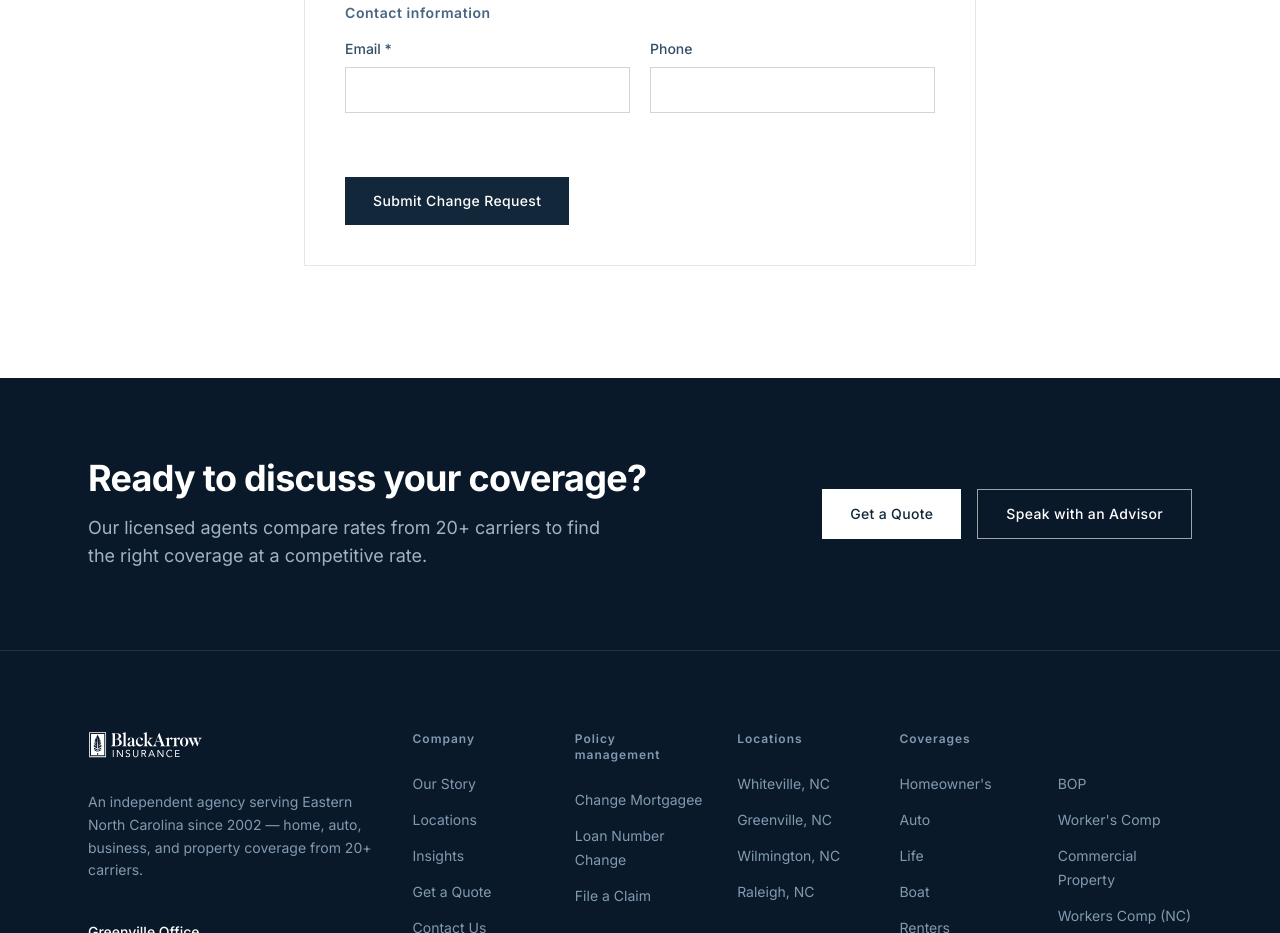
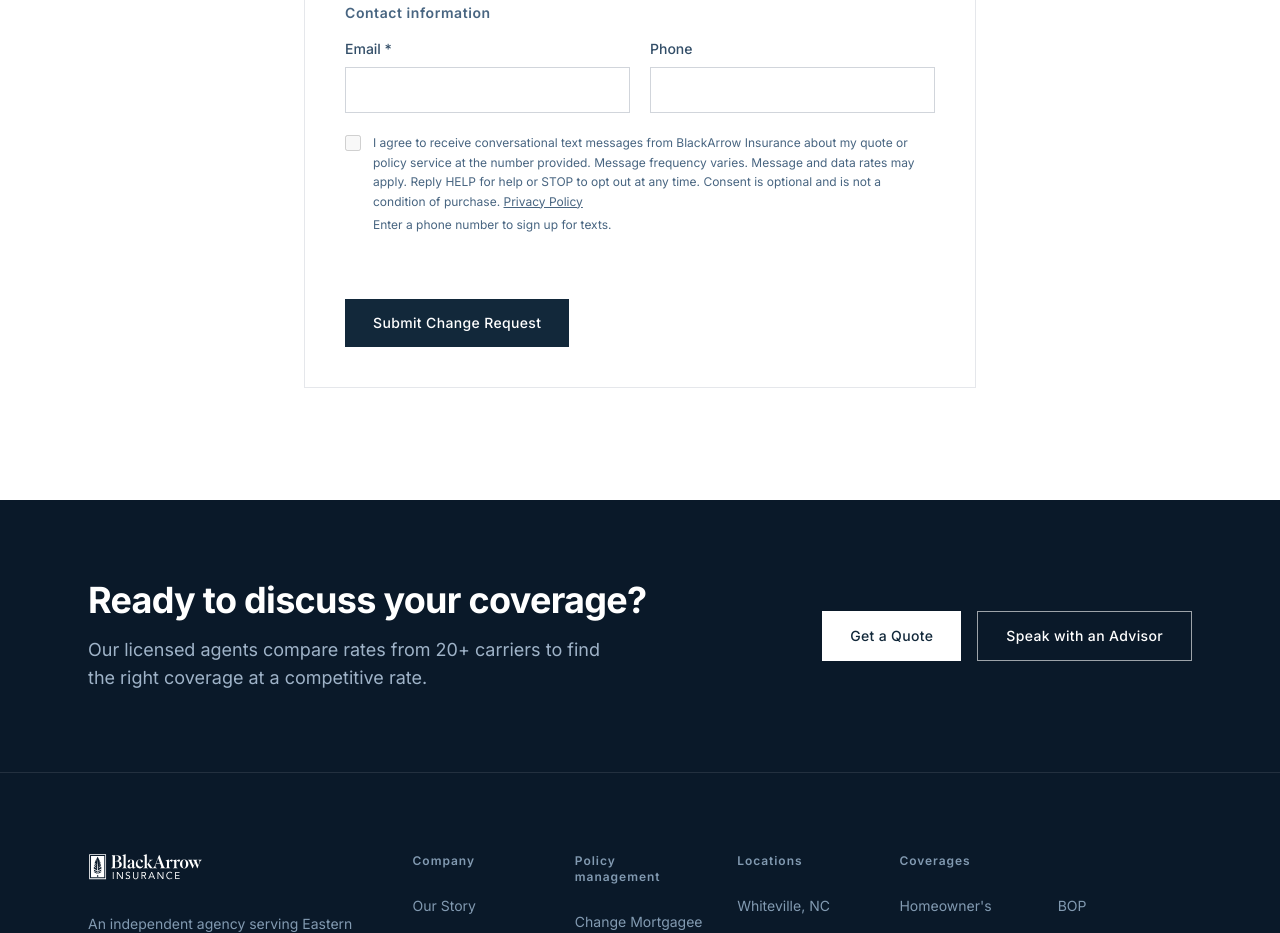
Before and after one commit to solagon-dev/blackarrow, a Next.js app: page /change-mortgagee in a window 1280 px wide. Shown: the part 1180-2113 px from the top of the page. Built offline with nearby package versions, Linux system fonts and the light colour scheme; no server answers.

Commit message:
Add optional SMS consent to website forms

```diff
--- a/app/change-mortgagee/page.tsx
+++ b/app/change-mortgagee/page.tsx
@@ -3,12 +3,13 @@
 import { useState } from 'react'
 import Image from 'next/image'
 import { useFormSubmit } from '@/lib/use-form-submit'
+import SmsConsentCheckbox from '@/components/ui/SmsConsentCheckbox'
 
 export default function ChangeMortgageePage() {
   const [form, setForm] = useState({
     policyNumber: '', insuredName: '', propertyAddress: '',
     newMortgageeName: '', newMortgageeAddress: '', loanNumber: '',
-    email: '', phone: '',
+    email: '', phone: '', smsConsent: false,
   })
   const { status, errorMessage, submit } = useFormSubmit('change-mortgagee', 'change_mortgagee')
 
@@ -17,7 +18,7 @@
     await submit(form)
   }
 
-  const update = (field: string, value: string) => setForm(f => ({ ...f, [field]: value }))
+  const update = (field: string, value: string) => setForm(f => ({ ...f, [field]: value, ...(field === 'phone' && !value.trim() ? { smsConsent: false } : {}) }))
 
   return (
     <>
@@ -80,6 +81,14 @@
                     <div><label htmlFor="mortgagee-email" className="input-label">Email *</label><input id="mortgagee-email" type="email" required className="input-field" value={form.email} onChange={e => update('email', e.target.value)} /></div>
                     <div><label htmlFor="mortgagee-phone" className="input-label">Phone</label><input id="mortgagee-phone" type="tel" className="input-field" value={form.phone} onChange={e => update('phone', e.target.value)} /></div>
                   </div>
+                  <div className="mt-5">
+                    <SmsConsentCheckbox
+                      id="mortgagee-sms-consent"
+                      checked={form.smsConsent}
+                      onChange={checked => setForm(f => ({ ...f, smsConsent: checked }))}
+                      disabled={!form.phone.trim()}
+                    />
+                  </div>
                 </div>
                 <div aria-live="polite">{status === 'error' && <p className="text-red-600 text-sm">{errorMessage}</p>}</div>
                 <button type="submit" disabled={status === 'loading'} className="btn-primary">
--- a/app/contact/page.tsx
+++ b/app/contact/page.tsx
@@ -6,15 +6,16 @@
 import { offices } from '@/lib/team-data'
 import { useFormSubmit } from '@/lib/use-form-submit'
 import { IconPhone, IconMail, IconMapPin, IconClock } from '@/components/ui/Icons'
+import SmsConsentCheckbox from '@/components/ui/SmsConsentCheckbox'
 
 export default function ContactPage() {
-  const [form, setForm] = useState({ name: '', email: '', phone: '', subject: '', message: '' })
+  const [form, setForm] = useState({ name: '', email: '', phone: '', subject: '', message: '', smsConsent: false })
   const { status, errorMessage, submit } = useFormSubmit('contact', 'contact')
 
   const handleSubmit = async (e: React.FormEvent) => {
     e.preventDefault()
     const ok = await submit(form)
-    if (ok) setForm({ name: '', email: '', phone: '', subject: '', message: '' })
+    if (ok) setForm({ name: '', email: '', phone: '', subject: '', message: '', smsConsent: false })
   }
 
   return (
@@ -121,7 +122,7 @@
                     <div className="grid sm:grid-cols-2 gap-5">
                       <div>
                         <label htmlFor="contact-phone-number" className="input-label">Phone Number</label>
-                        <input id="contact-phone-number" type="tel" className="input-field" value={form.phone} onChange={e => setForm({ ...form, phone: e.target.value })} placeholder="(555) 123-4567" />
+                        <input id="contact-phone-number" type="tel" className="input-field" value={form.phone} onChange={e => setForm({ ...form, phone: e.target.value, smsConsent: e.target.value.trim() ? form.smsConsent : false })} placeholder="(555) 123-4567" />
                       </div>
                       <div>
                         <label htmlFor="contact-subject" className="input-label">Subject</label>
@@ -132,6 +133,12 @@
                       <label htmlFor="contact-message" className="input-label">Message *</label>
                       <textarea id="contact-message" required rows={5} className="input-field resize-none" value={form.message} onChange={e => setForm({ ...form, message: e.target.value })} placeholder="Tell us about your insurance needs..." />
                     </div>
+                    <SmsConsentCheckbox
+                      id="contact-sms-consent"
+                      checked={form.smsConsent}
+                      onChange={checked => setForm({ ...form, smsConsent: checked })}
+                      disabled={!form.phone.trim()}
+                    />
                     <div aria-live="polite">
                       {status === 'error' && (
                         <p className="text-red-600 text-sm">{errorMessage}</p>
--- a/app/loan-number-change/page.tsx
+++ b/app/loan-number-change/page.tsx
@@ -3,12 +3,13 @@
 import { useState } from 'react'
 import Image from 'next/image'
 import { useFormSubmit } from '@/lib/use-form-submit'
+import SmsConsentCheckbox from '@/components/ui/SmsConsentCheckbox'
 
 export default function LoanNumberChangePage() {
   const [form, setForm] = useState({
     policyNumber: '', insuredName: '', propertyAddress: '',
     oldLoanNumber: '', newLoanNumber: '', mortgageeName: '',
-    email: '', phone: '',
+    email: '', phone: '', smsConsent: false,
   })
   const { status, errorMessage, submit } = useFormSubmit('loan-number-change', 'loan_number_change')
 
@@ -17,7 +18,7 @@
     await submit(form)
   }
 
-  const update = (field: string, value: string) => setForm(f => ({ ...f, [field]: value }))
+  const update = (field: string, value: string) => setForm(f => ({ ...f, [field]: value, ...(field === 'phone' && !value.trim() ? { smsConsent: false } : {}) }))
 
   return (
     <>
@@ -80,6 +81,14 @@
                     <div><label htmlFor="loan-email" className="input-label">Email *</label><input id="loan-email" type="email" required className="input-field" value={form.email} onChange={e => update('email', e.target.value)} /></div>
                     <div><label htmlFor="loan-phone" className="input-label">Phone</label><input id="loan-phone" type="tel" className="input-field" value={form.phone} onChange={e => update('phone', e.target.value)} /></div>
                   </div>
+                  <div className="mt-5">
+                    <SmsConsentCheckbox
+                      id="loan-sms-consent"
+                      checked={form.smsConsent}
+                      onChange={checked => setForm(f => ({ ...f, smsConsent: checked }))}
+                      disabled={!form.phone.trim()}
+                    />
+                  </div>
                 </div>
                 <div aria-live="polite">{status === 'error' && <p className="text-red-600 text-sm">{errorMessage}</p>}</div>
                 <button type="submit" disabled={status === 'loading'} className="btn-primary">
--- a/app/quote/page.tsx
+++ b/app/quote/page.tsx
@@ -6,6 +6,7 @@
 import { insurancePages } from '@/lib/insurance-data'
 import { GREENVILLE_OFFICE, offices } from '@/lib/business-facts'
 import { useFormSubmit } from '@/lib/use-form-submit'
+import SmsConsentCheckbox from '@/components/ui/SmsConsentCheckbox'
 
 const insuranceTypes = insurancePages.map(p => ({ value: p.slug, label: p.title }))
 
@@ -21,7 +22,7 @@
   const [form, setForm] = useState({
     firstName: '', lastName: '', email: '', phone: '',
     insuranceType: '', currentInsurance: '', address: '',
-    city: '', state: 'NC', zip: '', message: '',
+    city: '', state: 'NC', zip: '', message: '', smsConsent: false,
   })
   const { status, errorMessage, submit } = useFormSubmit('quote', 'quote')
 
@@ -30,10 +31,10 @@
     await submit(form)
   }
 
-  const update = (field: string, value: string) => setForm(f => ({ ...f, [field]: value }))
+  const update = (field: string, value: string) => setForm(f => ({ ...f, [field]: value, ...(field === 'phone' && !value.trim() ? { smsConsent: false } : {}) }))
 
   const canAdvance = () => {
-    if (step === 1) return form.firstName && form.lastName && form.email && form.phone
+    if (step === 1) return form.firstName && form.lastName && form.email
     if (step === 2) return form.insuranceType
     return true
   }
@@ -153,8 +154,8 @@
                             <input id="quote-email-address" type="email" required className="input-field" value={form.email} onChange={e => update('email', e.target.value)} placeholder="john@example.com" />
                           </div>
                           <div>
-                            <label htmlFor="quote-phone-number" className="input-label">Phone Number *</label>
-                            <input id="quote-phone-number" type="tel" required className="input-field" value={form.phone} onChange={e => update('phone', e.target.value)} placeholder="(555) 123-4567" />
+                            <label htmlFor="quote-phone-number" className="input-label">Phone Number (optional)</label>
+                            <input id="quote-phone-number" type="tel" className="input-field" value={form.phone} onChange={e => update('phone', e.target.value)} placeholder="(555) 123-4567" />
                           </div>
                         </div>
                       </div>
@@ -252,17 +253,27 @@
                           {[
                             { label: 'Name', value: `${form.firstName} ${form.lastName}` },
                             { label: 'Email', value: form.email },
-                            { label: 'Phone', value: form.phone },
+                            { label: 'Phone', value: form.phone || 'Not provided' },
                             { label: 'Insurance Type', value: insuranceTypes.find(t => t.value === form.insuranceType)?.label || form.insuranceType },
                             { label: 'Currently Insured', value: form.currentInsurance || 'Not specified' },
                             ...(form.address ? [{ label: 'Address', value: `${form.address}${form.city ? `, ${form.city}` : ''}${form.state ? `, ${form.state}` : ''} ${form.zip}`.trim() }] : []),
                             ...(form.message ? [{ label: 'Additional Info', value: form.message }] : []),
+                            { label: 'SMS Consent', value: form.phone && form.smsConsent ? 'Yes' : 'No' },
                           ].map(item => (
                             <div key={item.label} className="flex items-start justify-between gap-4 py-4 border-b border-gray-200">
                               <span className="text-xs font-semibold tracking-[0.06em] text-navy-600 w-32 sm:w-40 flex-shrink-0 pt-0.5">{item.label}</span>
                               <span className="text-sm text-navy-700 text-right">{item.value}</span>
                             </div>
                           ))}
+                        </div>
+
+                        <div className="mt-6">
+                          <SmsConsentCheckbox
+                            id="quote-sms-consent"
+                            checked={form.smsConsent}
+                            onChange={checked => setForm(f => ({ ...f, smsConsent: checked }))}
+                            disabled={!form.phone.trim()}
+                          />
                         </div>
 
                         <div aria-live="assertive">
--- /dev/null
+++ b/components/ui/SmsConsentCheckbox.tsx
@@ -0,0 +1,38 @@
+'use client'
+
+import Link from 'next/link'
+
+/**
+ * Optional SMS opt-in checkbox for forms that collect a phone number.
+ * Unchecked by default and never required to submit — consent must be an
+ * affirmative, optional choice, not a condition of using the form.
+ */
+export default function SmsConsentCheckbox({
+  id,
+  checked,
+  onChange,
+  disabled = false,
+}: {
+  id: string
+  checked: boolean
+  onChange: (checked: boolean) => void
+  disabled?: boolean
+}) {
+  return (
+    <div className="flex items-start gap-3">
+      <input
+        id={id}
+        type="checkbox"
+        checked={checked}
+        onChange={e => onChange(e.target.checked)}
+        disabled={disabled}
+        className="mt-0.5 w-4 h-4 flex-shrink-0 border-gray-300 text-navy-900 focus:ring-navy-900 focus:ring-offset-0"
+      />
+      <label htmlFor={id} className="text-xs text-navy-600 leading-relaxed">
+        I agree to receive conversational text messages from BlackArrow Insurance about my quote or policy service at the number provided. Message frequency varies. Message and data rates may apply. Reply HELP for help or STOP to opt out at any time. Consent is optional and is not a condition of purchase.{' '}
+        <Link href="/legal/privacy-policy" className="underline hover:text-navy-900">Privacy Policy</Link>
+        {disabled && <span className="block mt-1">Enter a phone number to sign up for texts.</span>}
+      </label>
+    </div>
+  )
+}
--- a/lib/forms-email.ts
+++ b/lib/forms-email.ts
@@ -5,7 +5,7 @@
   contact: {
     label: 'Contact Form',
     subject: (data: FormPayload) => `New contact form submission from ${getContactIdentity(data)}`,
-    fieldOrder: ['name', 'email', 'phone', 'subject', 'message'],
+    fieldOrder: ['name', 'email', 'phone', 'subject', 'message', 'smsConsent'],
   },
   quote: {
     label: 'Quote Request',
@@ -22,6 +22,7 @@
       'state',
       'zip',
       'message',
+      'smsConsent',
     ],
   },
   'change-mortgagee': {
@@ -36,6 +37,7 @@
       'loanNumber',
       'email',
       'phone',
+      'smsConsent',
     ],
   },
   'loan-number-change': {
@@ -50,6 +52,7 @@
       'mortgageeName',
       'email',
       'phone',
+      'smsConsent',
     ],
   },
 } as const
@@ -77,6 +80,7 @@
   oldLoanNumber: 'Current Loan Number',
   newLoanNumber: 'New Loan Number',
   mortgageeName: 'Mortgagee Name',
+  smsConsent: 'SMS Consent',
 }
 
 type FormPayload = Record<string, unknown>
--- a/lib/forms-schema.ts
+++ b/lib/forms-schema.ts
@@ -32,14 +32,18 @@
 const phoneStr = z.string().trim().max(LIMITS.phone)
 const messageStr = z.string().trim().max(LIMITS.message)
 
-/** At least one of email/phone must be present and non-empty. */
-function requireContactable<T extends { email?: string; phone?: string }>(
+/** Require a way to reply, and never record SMS consent without a number. */
+function requireContactable<T extends { email?: string; phone?: string; smsConsent?: boolean }>(
   schema: z.ZodType<T>
-): z.ZodEffects<z.ZodType<T>> {
-  return schema.refine(
-    (d) => Boolean((d.email && d.email.length > 0) || (d.phone && d.phone.length > 0)),
-    { message: 'Provide an email address or phone number so we can reach you.', path: ['email'] }
-  )
+) {
+  return schema.superRefine((data, context) => {
+    if (!data.email && !data.phone) {
+      context.addIssue({ code: z.ZodIssueCode.custom, message: 'Provide an email address or phone number so we can reach you.', path: ['email'] })
+    }
+    if (data.smsConsent && !data.phone?.trim()) {
+      context.addIssue({ code: z.ZodIssueCode.custom, message: 'Enter a phone number to sign up for texts.', path: ['phone'] })
+    }
+  })
 }
 
 const contactSchema = requireContactable(
@@ -50,6 +54,7 @@
       phone: phoneStr.optional(),
       subject: shortStr.optional(),
       message: messageStr.min(1, 'Message is required'),
+      smsConsent: z.boolean().default(false),
     })
     .strip()
 )
@@ -68,6 +73,7 @@
       state: shortStr.optional(),
       zip: z.string().trim().max(LIMITS.zip).optional(),
       message: messageStr.optional(),
+      smsConsent: z.boolean().default(false),
     })
     // Keep additional branching-flow answers instead of dropping them.
     .passthrough()
@@ -84,6 +90,7 @@
       loanNumber: shortStr.optional(),
       email: emailStr.optional().or(z.literal('')),
       phone: phoneStr.optional(),
+      smsConsent: z.boolean().default(false),
     })
     .strip()
 )
@@ -99,6 +106,7 @@
       mortgageeName: shortStr.optional(),
       email: emailStr.optional().or(z.literal('')),
       phone: phoneStr.optional(),
+      smsConsent: z.boolean().default(false),
     })
     .strip()
 )
```
Also changed, not shown: app/legal/privacy-policy/page.tsx (+7 -2 lines), 1 other file (tests, documents, lock files or other folders).
